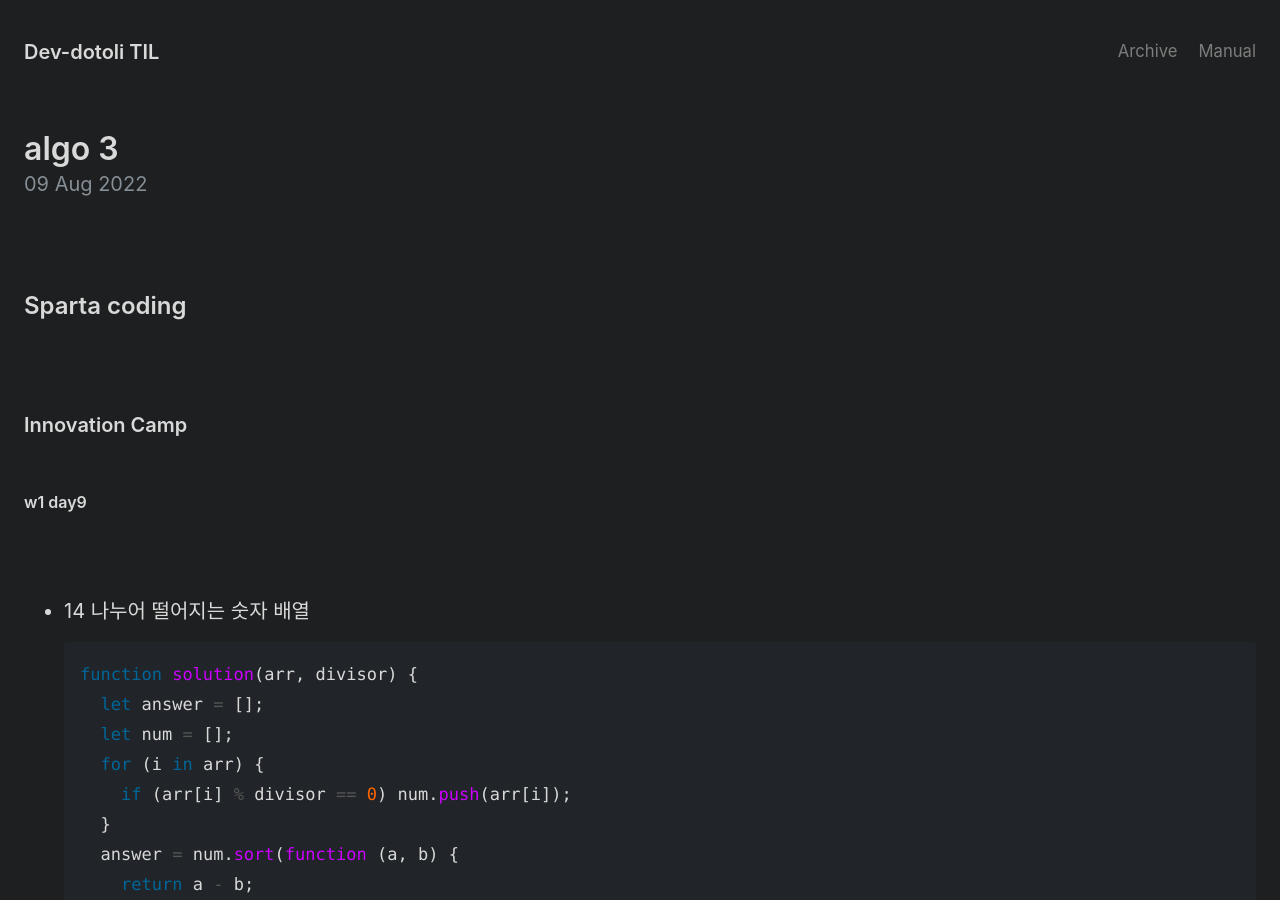
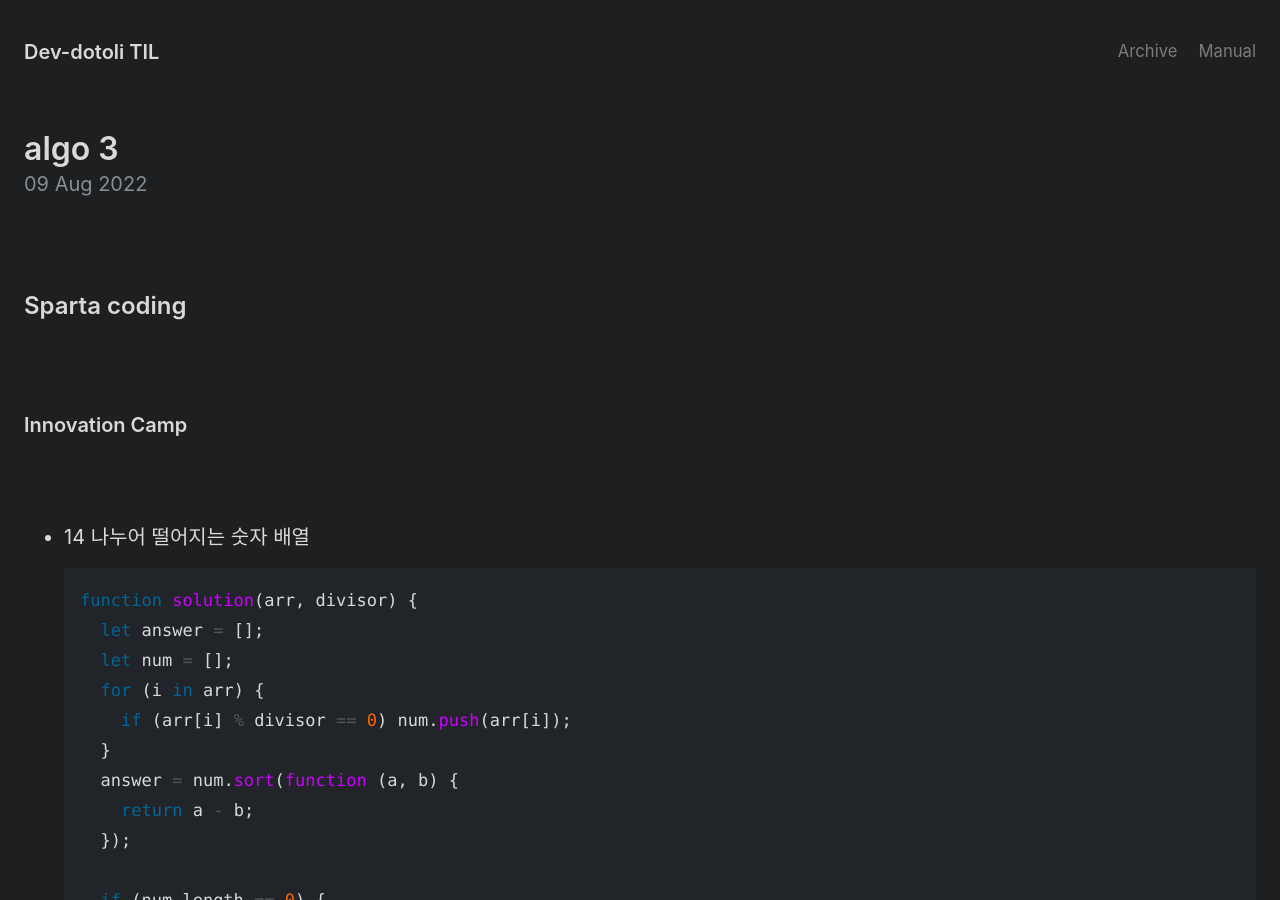
Before and after one commit to Dev-Dotoli/dev-dotoli.github.com, a Jekyll site: the page built from _posts/2022-08-09-algo-3.md, in a window 1280 px wide and 900 px high. Built offline with Jekyll 4.4.1, drawn with Linux system fonts in a browser that asks for light colours.

```diff
--- a/_posts/2022-08-09-algo-3.md
+++ b/_posts/2022-08-09-algo-3.md
@@ -10,10 +10,6 @@ title: algo 3
 <br><br>
 
 ### Innovation Camp
-
-<br>
-
-#### w1 day9
 
 <br><br>
 
```
